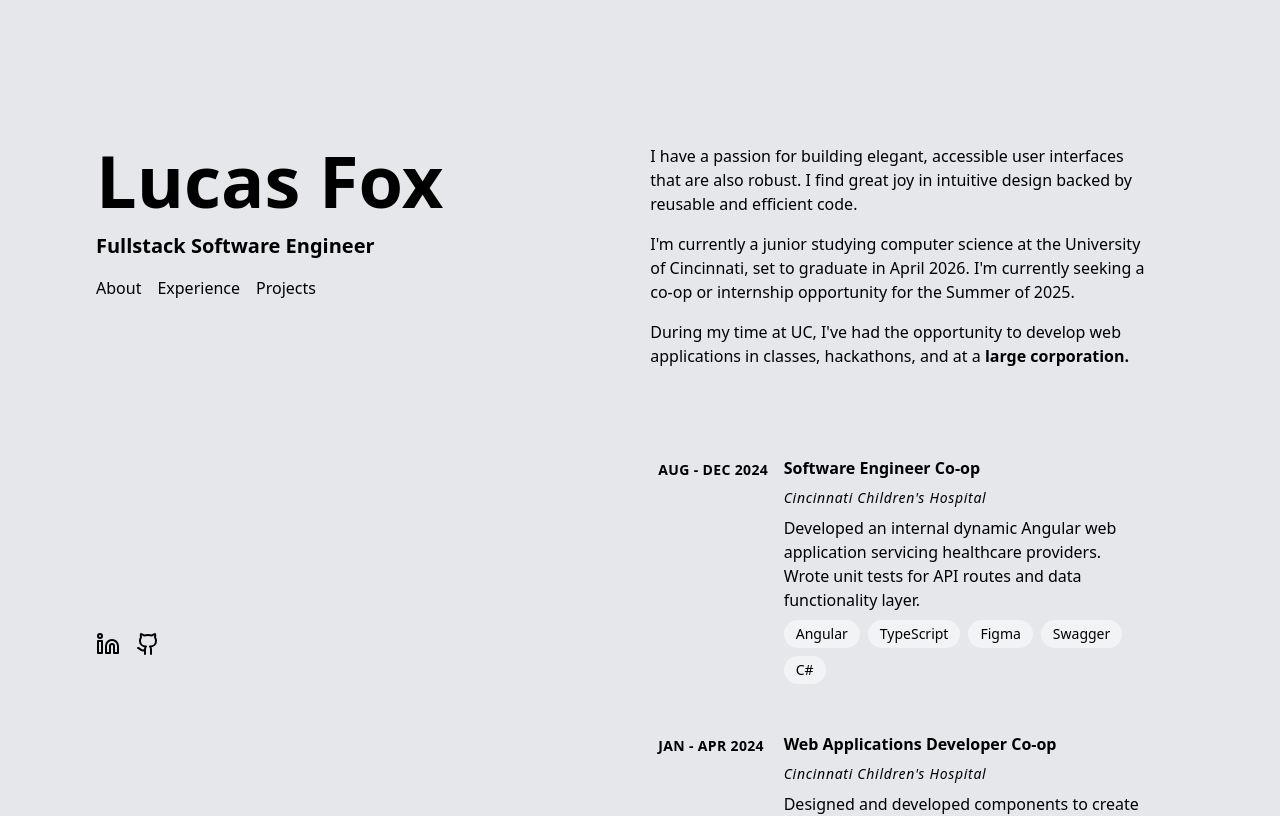
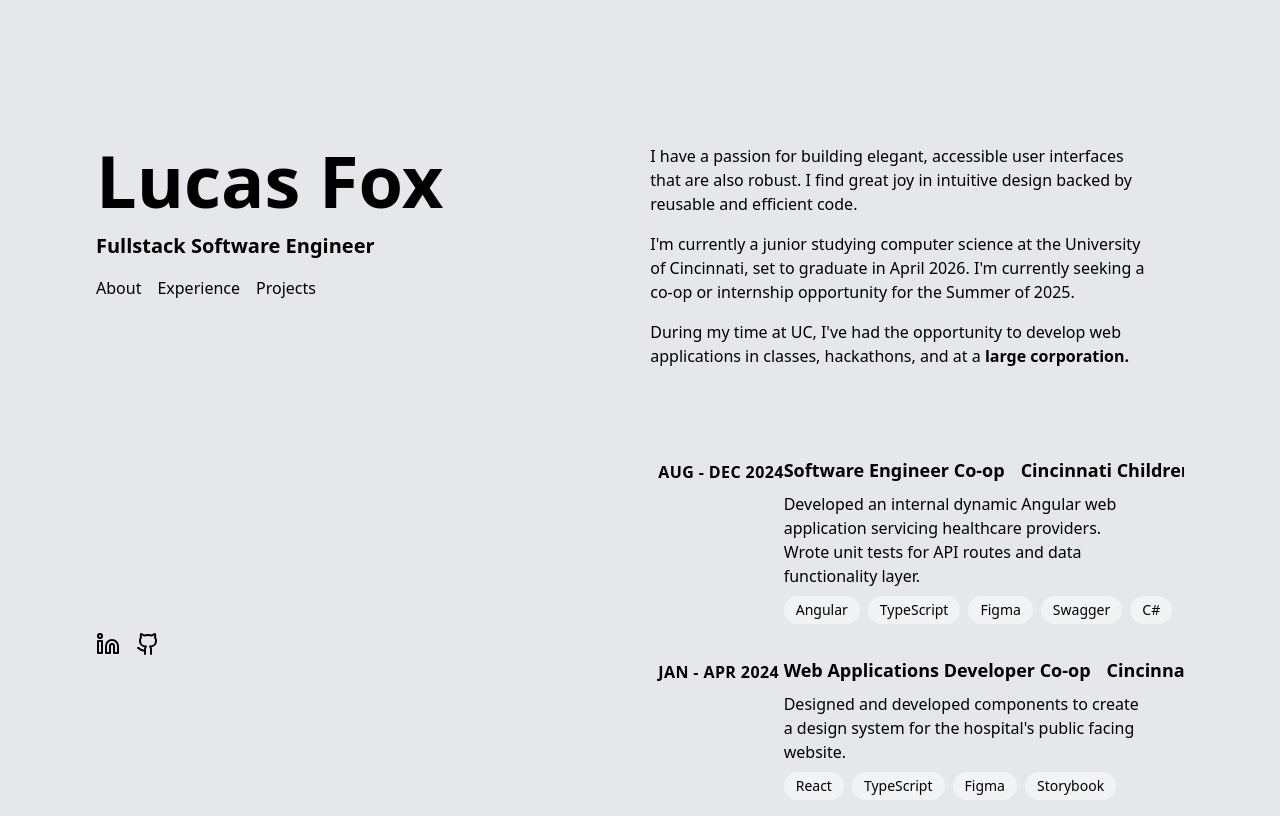
Before and after one commit to lukestonefox/portfolio, a React (Vite) app: page / in a window 1280 px wide. Shown: the top 816 px of the page. Built offline with nearby package versions, Linux system fonts and the light colour scheme.

Commit message:
experience

```diff
--- a/src/components/Experience.tsx
+++ b/src/components/Experience.tsx
@@ -26,22 +26,37 @@ function Experience () {
   return (
     <section
       id='experience'
-      className='flex flex-col items-center justify-center w-full py-4 gap-y-8'
+      className='flex flex-col items-center justify-center w-full py-4 gap-y-4'
     >
       {ExperienceData.map((data, index) => (
         <div
           key={index}
-          className='relative w-full p-2 xl:grid xl:grid-cols-8 group gap-x-4'
+          className='relative grid w-full grid-cols-8 p-2 duration-200 rounded-md group gap-x-4 hover:bg-black/5'
         >
-          {/* <a className="absolute duration-200 hover:bg-black/5 -inset-x-4 -inset-y-2.5 hidden rounded md:-inset-x-4 md:-inset-y-2 xl:block" href={data.companyLink} title={data.company}></a> */}
-          <p className='col-span-2 mt-1 text-sm font-semibold tracking-wide uppercase text-nowrap'>
+          <p className='col-span-2 mt-1 font-semibold tracking-wide text-nowrap text-md'>
             {data.date}
           </p>
           <div className='flex flex-col col-span-6 gap-y-2'>
-            <h1 className='font-semibold text-md'>{data.title}</h1>
-            <h2 className='text-sm italic tracking-wider'>{data.company}</h2>
-            <div>{data.description}</div>
-            <div className='flex flex-wrap gap-2'>
+            <h1 className='flex flex-row text-lg font-semibold text-nowrap gap-x-4'>
+              <p>{data.title}</p>
+              <a
+                href={data.companyLink}
+                target='_blank'
+                rel='noopener noreferrer'
+                className='flex flex-row'
+              >
+                Cincinnati Children's Hospital
+                <ArrowUpRight
+                  absoluteStrokeWidth
+                  strokeWidth={1.25}
+                  size={12}
+                />
+              </a>
+            </h1>
+            <div>
+              <div className='flex flex-col'>{data.description}</div>
+            </div>
+            <div className='flex flex-row w-min gap-x-2'>
               {data.technologies.map((tech, index) => (
                 <Chip key={index} label={tech} />
               ))}
```
